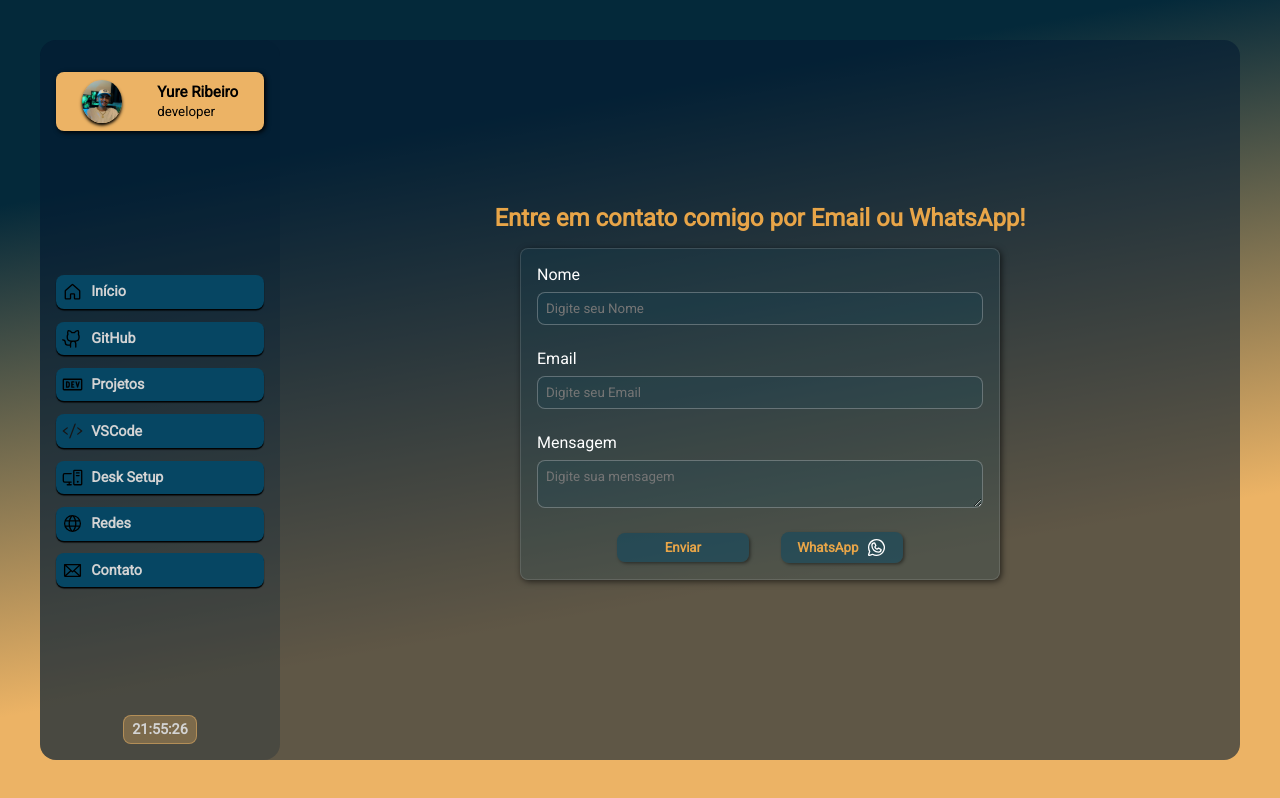
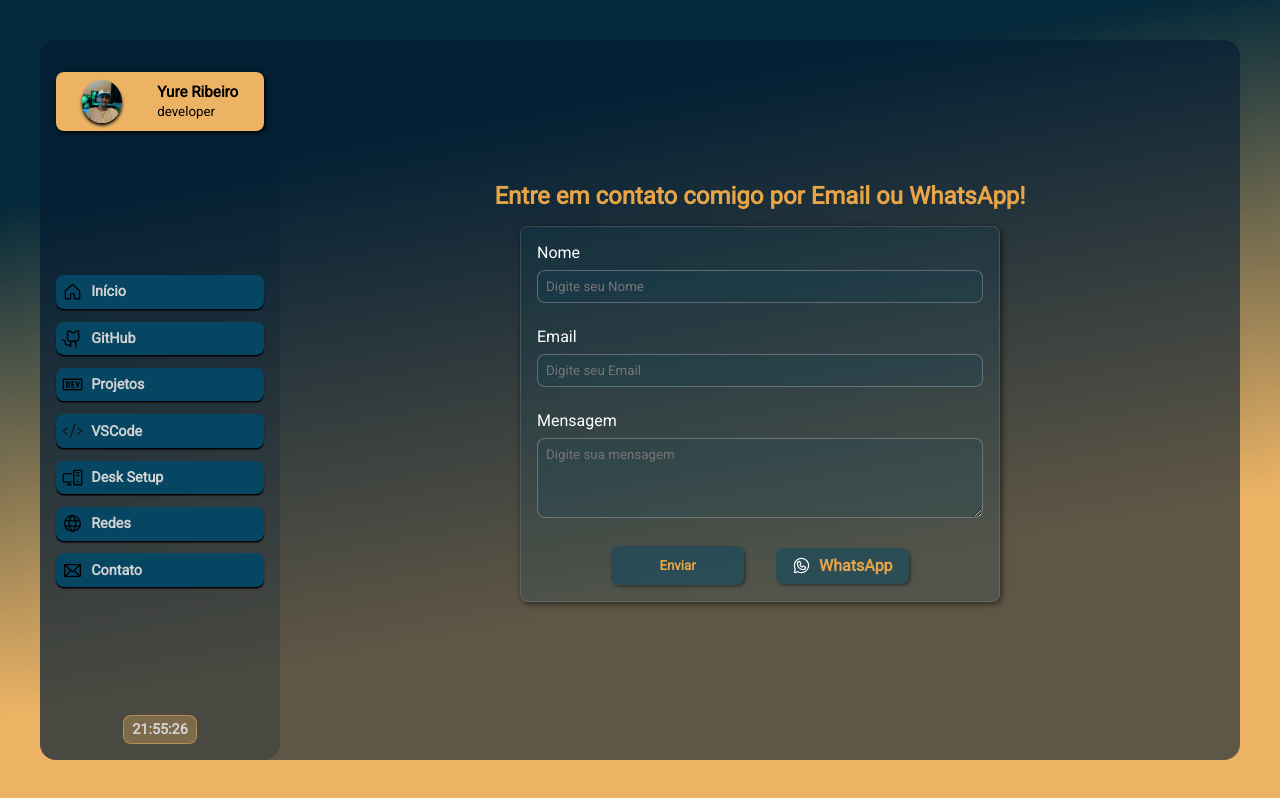
Before and after one commit to yureribeiro/yureweb, a React (Vite) app: page /contact in a window 1280 px wide. Built offline with nearby package versions, Linux system fonts and the light colour scheme.

Commit message:
alterando button do formulario

```diff
--- a/src/contents/contact/contact.module.css
+++ b/src/contents/contact/contact.module.css
@@ -41,6 +41,19 @@
   min-width: 100%;
 }
 
+.textArea {
+  outline: none;
+  color: #fff;
+  background-color: #06466324;
+  border: .1rem solid #bfbfbf63;
+  border-radius: .5rem;
+  padding: .5rem;
+  margin-bottom: 1.3rem;
+  height: 5rem;
+  max-height: 10rem;
+  min-width: 100%;
+}
+
 .buttonsDiv {
   display: flex;
   align-items: center;
@@ -50,11 +63,8 @@
 
 .button {
   border: none;
-  display: flex;
-  justify-content: center;
-  text-decoration: none;
   background-color: #0646637d;
-  padding: .43rem 3rem;
+  padding: .75rem 3rem;
   border-radius: .5rem;
   box-shadow: .1rem .1rem .2rem #0000006b;
   color: #e8a548;
@@ -68,6 +78,7 @@
 .buttonWpp {
   display: flex;
   align-items: center;
+  text-decoration: none;
   gap: .5rem;
   background-color: #0646637d;
   color: #e8a548;
@@ -75,7 +86,7 @@
   font-weight: bold;
   border: none;
   border-radius: .5rem;
-  padding: .3rem 1rem;
+  padding: .55rem 1rem;
   transition: .4s;
 } .buttonWpp:hover {
   background-color: #ba8234;
@@ -83,5 +94,5 @@
 }
 
 .imageWpp {
-  width: 1.3rem;
+  width: 1.2rem;
 }
--- a/src/contents/contact/index.jsx
+++ b/src/contents/contact/index.jsx
@@ -33,9 +33,6 @@ function Contact () {
     })
   }
 
-  function handleNavigateWpp() {
-    console.log('navegando pro wpp')
-  }
 
   return (
     <section className={styles.container}>
@@ -62,7 +59,7 @@ function Contact () {
       />
       <label className={styles.label}>Mensagem</label>
       <textarea
-      className={styles.input}
+      className={styles.textArea}
       type="text"
       placeholder="Digite sua mensagem"
       name="message"
@@ -76,16 +73,19 @@ function Contact () {
           type='submit'
           value='Enviar'
           />
-          <button
-            className={styles.buttonWpp}
-            onClick={handleNavigateWpp}
-            >WhatsApp
+
+            <a
+            href="https://wa.me/message/IVLV4RSMIJ7WO1"
+            target="_blank"
+            rel="noopener noreferrer"
+            className={styles.buttonWpp}>
               <img
               className={styles.imageWpp}
               src={wpplogo}
               alt="whatsapp"
               />
-          </button>
+              WhatsApp
+              </a>
       </div>
 
     </form>
```
